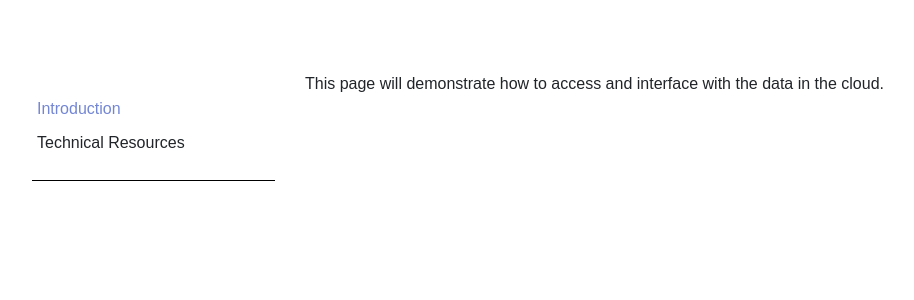
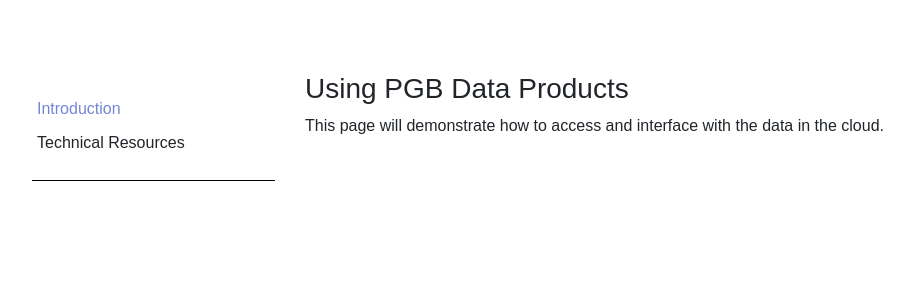
Before and after one commit to mwvgroup/Broker-Web, a Django app: page /gettingstarted/ in a window 1280 px wide. Shown: the part 56-356 px from the top of the page, without its empty margins (77-991 px from the left). Run offline with Django 3.2, Linux system fonts and the light colour scheme; some libraries are stand-ins or nearby versions.

Commit message:
Adds title to getting started page

```diff
--- a/broker_tom/templates/getting_started/introduction.html
+++ b/broker_tom/templates/getting_started/introduction.html
@@ -2,5 +2,8 @@
 {% load bootstrap4 %}
 {% block title %}Getting Started{% endblock %}
 {% block main-column %}
+<h3>Using PGB Data Products</h3>
+
+
 This page will demonstrate how to access and interface with the data in the cloud.
 {% endblock %}
```
